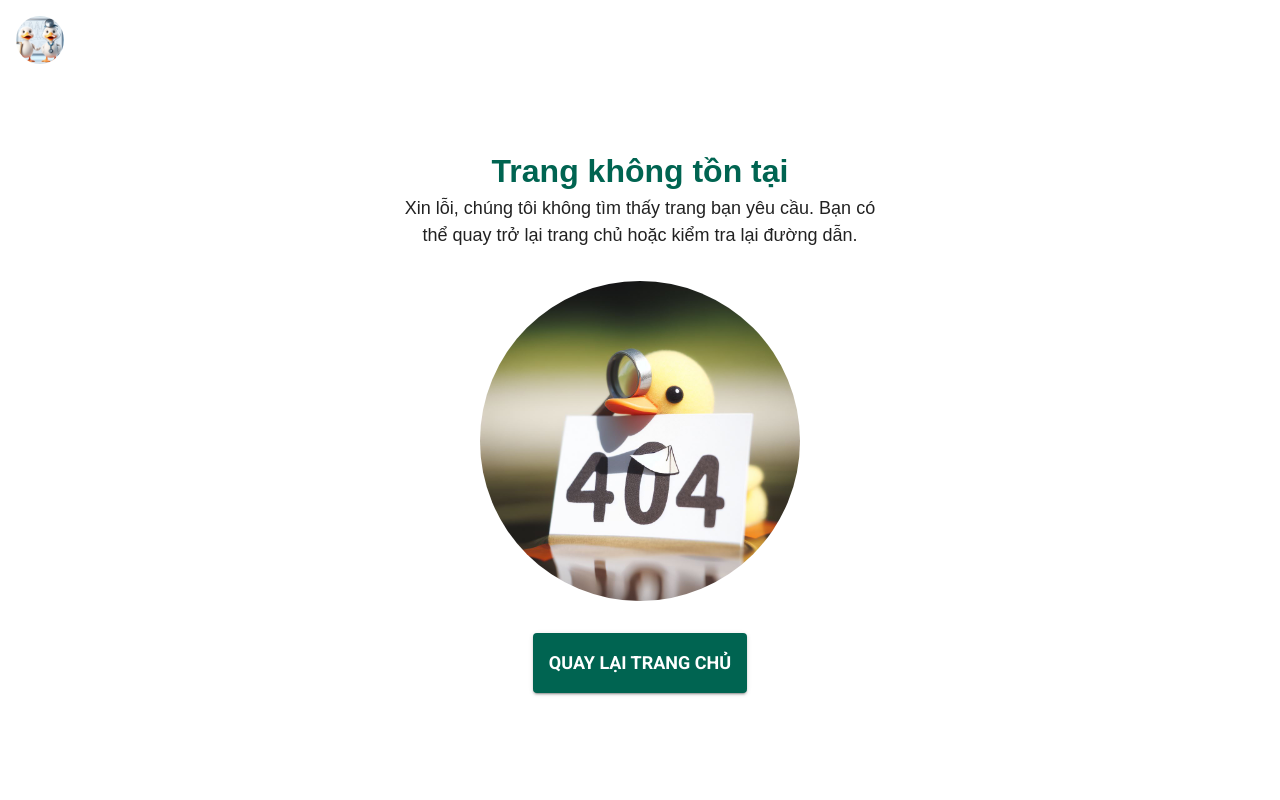
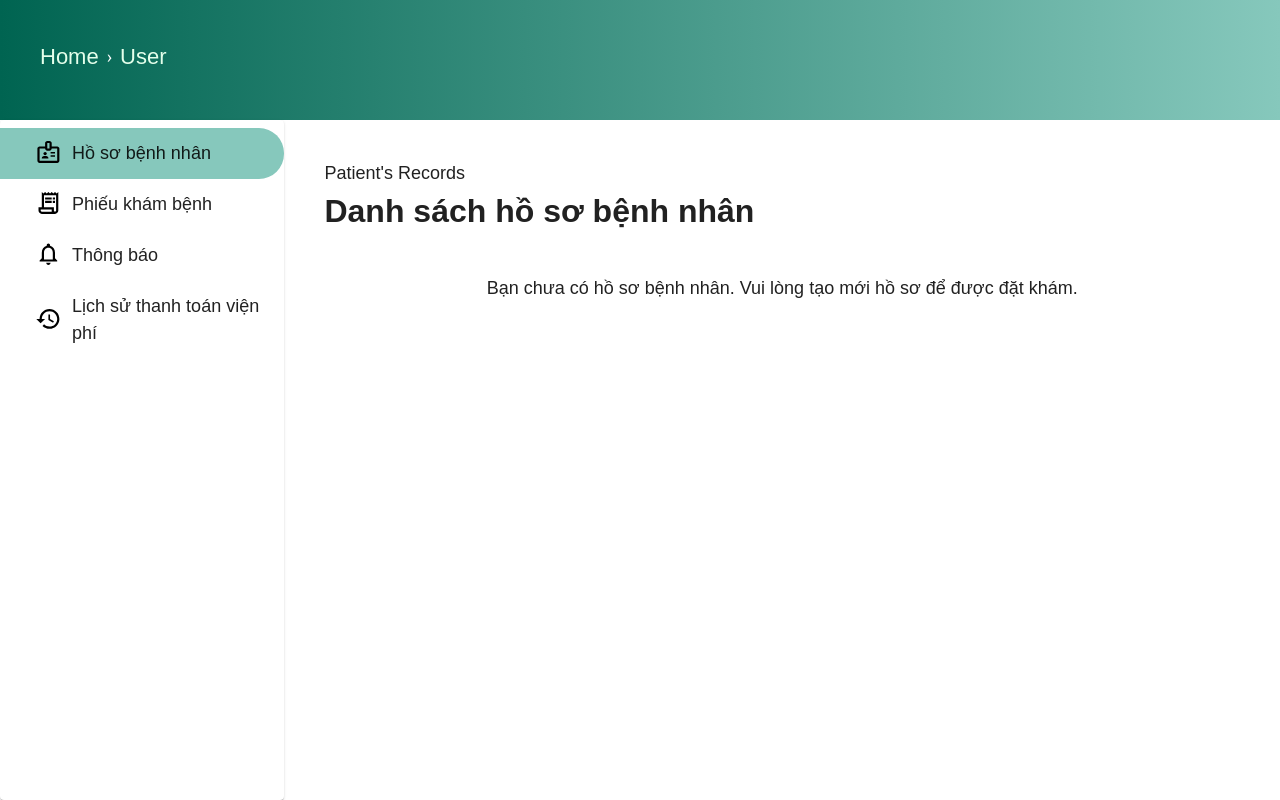
Before and after one commit to MinhTuMTN/TheDuckHospital, a React (Create React App) app in the folder the-duck-hospital-ui/: page /user in a window 1280 px wide. Built offline with nearby package versions, Linux system fonts and the light colour scheme.

Commit message:
Create User Page and Breadcrumb

```diff
--- /dev/null
+++ b/the-duck-hospital-ui/src/components/Breadcrumb.jsx
@@ -0,0 +1,41 @@
+import { Breadcrumbs, styled } from '@mui/material';
+import React from 'react';
+import { Link, useLocation } from 'react-router-dom';
+
+const BreadcrumbRoot = styled(`div`)(({ theme }) => ({
+    padding: `${theme.spacing(5)} 0 0 ${theme.spacing(5)}`,
+    width: "100%",
+    height: "15vh",
+    background: "linear-gradient(to right, #006451, #86C8BC)",
+}));
+
+const BreadcrumbLink = styled(Link)(({ theme }) => ({
+    textDecoration: "none",
+    fontFamily: "sans-serif",
+    color: "#E4FFEB",
+    fontSize: "22px",
+
+    "&:hover": {
+        color: "#FFFFFF"
+    }
+}));
+
+function Breadcrumb() {
+    const location = useLocation();
+    const pathnames = location.pathname.split('/').filter((crumb) => crumb != '');
+
+    return (
+        <BreadcrumbRoot>
+            <Breadcrumbs separator="›" color="#FFFFFF">
+                <BreadcrumbLink to="/">Home</BreadcrumbLink>
+                {pathnames.map((name, index) => {
+                    const routeTo = `/${pathnames.slice(0, index + 1).join('/')}`;
+                    return <BreadcrumbLink key={name} to={routeTo}>{name.charAt(0).toUpperCase() + name.slice(1)}</BreadcrumbLink>
+
+                })}
+            </Breadcrumbs>
+        </BreadcrumbRoot>
+    );
+}
+
+export default Breadcrumb;
--- /dev/null
+++ b/the-duck-hospital-ui/src/components/SidebarItem.jsx
@@ -0,0 +1,14 @@
+import MedicalBills from "../pages/SidebarItemPage/MedicalBills";
+import Notifications from "../pages/SidebarItemPage/Notifications";
+import PatientRecords from "../pages/SidebarItemPage/PatientRecords";
+import PaymentHistory from "../pages/SidebarItemPage/PaymentHistory";
+
+const SidebarItem = ({ activeItem }) => {
+    return (
+        activeItem === 'PatientRecords' ? <PatientRecords /> :
+            activeItem === 'MedicalBills' ? <MedicalBills /> :
+                activeItem === 'Notifications' ? <Notifications /> : <PaymentHistory />
+    );
+}
+
+export default SidebarItem;
--- /dev/null
+++ b/the-duck-hospital-ui/src/pages/PageUser.jsx
@@ -0,0 +1,111 @@
+import styled from "@emotion/styled";
+import { Box, Paper, List, ListItem, ListItemButton, ListItemIcon, ListItemText } from "@mui/material";
+import Page from "../components/Page";
+import { Outlet } from "react-router-dom";
+import React from 'react'
+import { useEffect, useState } from 'react';
+import SidebarItem from "../components/SidebarItem";
+import Breadcrumb from "../components/Breadcrumb";
+import BadgeOutlinedIcon from '@mui/icons-material/BadgeOutlined';
+import ReceiptLongOutlinedIcon from '@mui/icons-material/ReceiptLongOutlined';
+import NotificationsNoneOutlinedIcon from '@mui/icons-material/NotificationsNoneOutlined';
+import HistoryOutlinedIcon from '@mui/icons-material/HistoryOutlined';
+
+const PageUser = styled(Box)(({ themme }) => ({
+  display: "flex",
+  height: "100%",
+}));
+
+const Sidebar = styled(Paper)(({ theme }) => ({
+  flex: 2,
+  height: "85vh",
+  display: "flex",
+}));
+
+const Right = styled(Box)(({ theme }) => ({
+  flex: 7,
+  display: "flex",
+}));
+
+const CustomListItemButton = styled(ListItemButton)(({ theme, isActive }) => ({
+  backgroundColor: (isActive ? "#86C8BC" : ""),
+  borderRadius: "0 25px 25px 0",
+  width: "100%",
+
+  "&:hover": {
+    backgroundColor: (isActive ? "#86C8BC" : "#EAFAF7"),
+  }
+}));
+
+const CustomListItemIcon = styled(ListItemIcon)(({ theme, isActive }) => ({
+  padding: `0 0 ${theme.spacing(0.3)} ${theme.spacing(2.5)}`,
+  color: "black",
+  transform: "scale(1.1)",
+}));
+
+const sidebarItems = [
+  {
+    display: 'Hồ sơ bệnh nhân',
+    icon: <BadgeOutlinedIcon />,
+    to: '/profile',
+    section: 'PatientRecords'
+  },
+  {
+    display: 'Phiếu khám bệnh',
+    icon: <ReceiptLongOutlinedIcon />,
+    to: '/profile/MedicalBills',
+    section: 'MedicalBills'
+  },
+  {
+    display: 'Thông báo',
+    icon: <NotificationsNoneOutlinedIcon />,
+    to: '/profile/Notifications',
+    section: 'Notifications'
+  },
+  {
+    display: 'Lịch sử thanh toán viện phí',
+    icon: <HistoryOutlinedIcon />,
+    to: '/profile/PaymentHistory',
+    section: 'PaymentHistory'
+  }
+]
+
+function PageProfile(props) {
+  const [section, setSection] = useState('PatientRecords')
+
+  useEffect(() => {
+    console.log(section)
+  }, [section])
+
+  return (
+    <Page title="User">
+      <Breadcrumb />
+      <PageUser>
+        <Sidebar>
+          {/* <Sidebar /> */}
+          <List>
+            {sidebarItems.map((item, index) => (
+
+              <ListItem disablePadding key={item.section}>
+                <CustomListItemButton
+                  isActive={section === item.section}
+                  onClick={() => {
+                    setSection(item.section);
+                  }}
+                >
+                  <CustomListItemIcon>{item.icon}</CustomListItemIcon>
+                  <ListItemText primary={item.display} />
+                </CustomListItemButton>
+              </ListItem>
+            ))}
+          </List>
+        </Sidebar>
+        <Right>
+          <SidebarItem activeItem={section} />
+        </Right>
+      </PageUser>
+    </Page>
+  );
+}
+
+export default PageProfile;
--- /dev/null
+++ b/the-duck-hospital-ui/src/pages/SidebarItemPage/MedicalBills.jsx
@@ -0,0 +1,20 @@
+import { Box, Typography, styled } from "@mui/material";
+
+const RootPageMedicalBills = styled(Box)(({ theme }) => ({
+    display: "flex",
+    width: "100%",
+    flexDirection: "column",
+    padding: theme.spacing(5),
+}));
+
+function MedicalBills() {
+    return (
+        <RootPageMedicalBills>
+            <Typography>Medical Bills</Typography>
+            <Typography variant="h3">Danh sách phiếu khám bệnh</Typography>
+            <Typography marginTop={5} variant="body1" align="center" >Bạn chưa có thông tin khám.</Typography>
+        </RootPageMedicalBills>
+    );
+}
+
+export default MedicalBills;
--- /dev/null
+++ b/the-duck-hospital-ui/src/pages/SidebarItemPage/Notifications.jsx
@@ -0,0 +1,20 @@
+import { Box, Typography, styled } from "@mui/material";
+
+const RootPageNotifications = styled(Box)(({ theme }) => ({
+    display: "flex",
+    width: "100%",
+    flexDirection: "column",
+    padding: theme.spacing(5),
+}));
+
+function Notifications() {
+    return (
+        <RootPageNotifications>
+            <Typography>Notifications</Typography>
+            <Typography variant="h3">Danh sách thông báo</Typography>
+            <Typography marginTop={5} variant="body1" align="center" >Bạn chưa có thông báo.</Typography>
+        </RootPageNotifications>
+    );
+}
+
+export default Notifications;
--- /dev/null
+++ b/the-duck-hospital-ui/src/pages/SidebarItemPage/PatientRecords.jsx
@@ -0,0 +1,20 @@
+import { Box, Typography, styled } from "@mui/material";
+
+const RootPagePatientRecords = styled(Box)(({ theme }) => ({
+    display: "flex",
+    width: "100%",
+    flexDirection: "column",
+    padding: theme.spacing(5),
+}));
+
+function PatientRecords() {
+    return (
+        <RootPagePatientRecords>
+            <Typography>Patient's Records</Typography>
+            <Typography variant="h3">Danh sách hồ sơ bệnh nhân</Typography>
+            <Typography marginTop={5} variant="body1" align="center" >Bạn chưa có hồ sơ bệnh nhân. Vui lòng tạo mới hồ sơ để được đặt khám.</Typography>
+        </RootPagePatientRecords>
+    );
+}
+
+export default PatientRecords;
--- /dev/null
+++ b/the-duck-hospital-ui/src/pages/SidebarItemPage/PaymentHistory.jsx
@@ -0,0 +1,20 @@
+import { Box, Typography, styled } from "@mui/material";
+
+const RootPagePaymentHistory = styled(Box)(({ theme }) => ({
+    display: "flex",
+    width: "100%",
+    flexDirection: "column",
+    padding: theme.spacing(5),
+}));
+
+function PaymentHistory() {
+    return (
+        <RootPagePaymentHistory>
+            <Typography>Payment History</Typography>
+            <Typography variant="h3">Lịch sử thanh toán viện phí</Typography>
+            <Typography marginTop={5} variant="body1" align="center" >Bạn không có lịch sử thanh toán tại TheDuckHospital.</Typography>
+        </RootPagePaymentHistory>
+    );
+}
+
+export default PaymentHistory;
```
Also changed, not shown: the-duck-hospital-ui/src/routes/index.jsx (+27 -0 lines).
